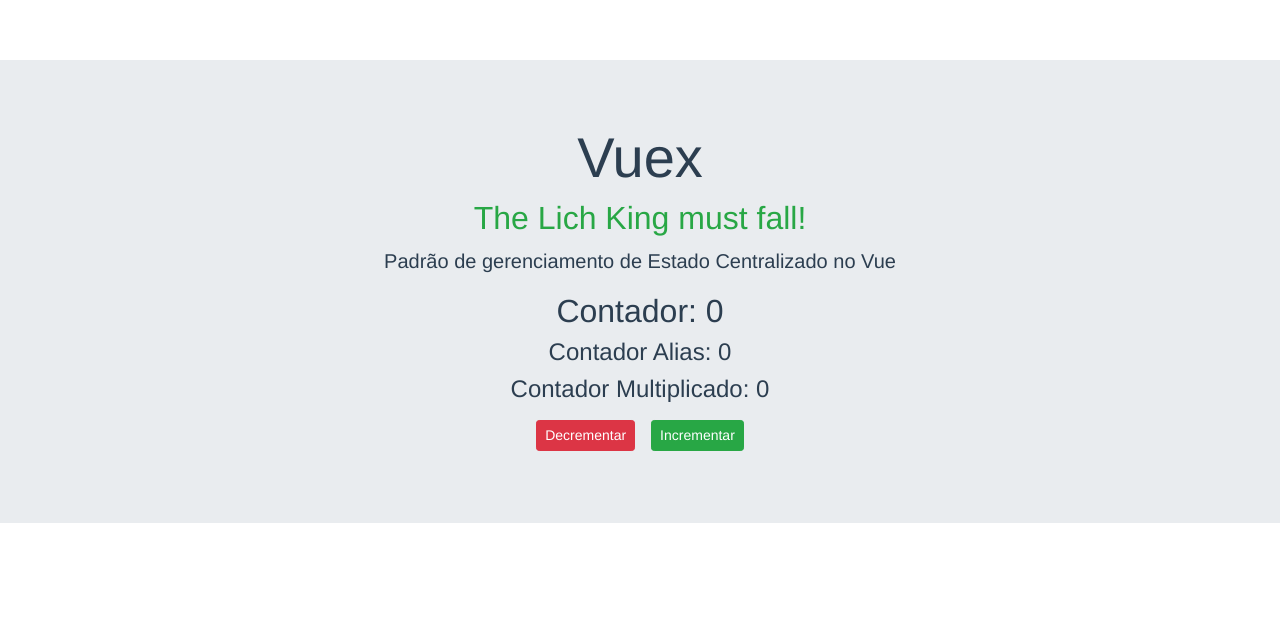
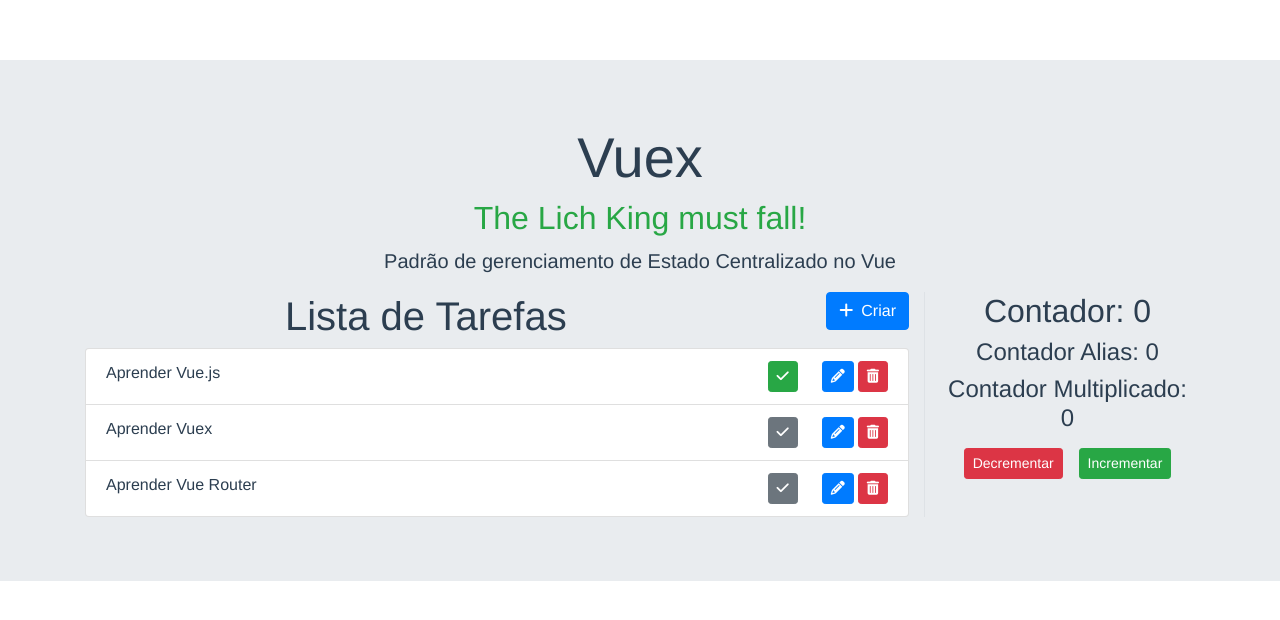
Before and after one commit to italofelipe/vuex-practice, a Vue app: page / in a window 1280 px wide. Shown: the top 620 px of the page. Built offline with nearby package versions, Linux system fonts and the light colour scheme.

Commit message:
Criado "template" inicial da aplciacao de gerenciador de Tarefas.

```diff
--- a/public/index.html
+++ b/public/index.html
@@ -37,5 +37,6 @@
 			integrity="sha384-wfSDF2E50Y2D1uUdj0O3uMBJnjuUD4Ih7YwaYd1iqfktj0Uod8GCExl3Og8ifwB6"
 			crossorigin="anonymous"
 		></script>
+		<script src="https://kit.fontawesome.com/21556f1397.js" crossorigin="anonymous"></script>
 	</body>
 </html>
--- a/src/App.vue
+++ b/src/App.vue
@@ -2,15 +2,19 @@
   <div id="app">
     <div class="jumbotron jumbotron-fluid">
       <div class="container">
-        <h1 class="display-4">
-          Vuex
-        </h1>
+        <h1 class="display-4">Vuex</h1>
         <h2 class="text-success">{{`${scourge} must fall!`}}</h2>
-          <p class="lead">Padrão de gerenciamento de Estado Centralizado no Vue</p>
+        <p class="lead">Padrão de gerenciamento de Estado Centralizado no Vue</p>
       </div>
       <div class="container">
-        <Contador />
-
+        <div class="row">
+          <div class="col-sm-9 border-right">
+            <TarefasLista />
+          </div>
+          <div class="col-sm-3">
+            <Contador />
+          </div>
+        </div>
       </div>
     </div>
   </div>
@@ -19,24 +23,26 @@
 <script>
 import { mapState } from "vuex";
 
-import Contador from './components/Contador'
+import Contador from "./components/Contador";
+import TarefasLista from "./components/TarefasLista";
 
 export default {
-  name: 'app',
+  name: "app",
   components: {
-    Contador
+    Contador,
+    TarefasLista
   },
   computed: {
     ...mapState({
-      scourge: 'nome'
+      scourge: "nome"
     })
   }
-}
+};
 </script>
 
 <style>
 #app {
-  font-family: 'Avenir', Helvetica, Arial, sans-serif;
+  font-family: "Avenir", Helvetica, Arial, sans-serif;
   -webkit-font-smoothing: antialiased;
   -moz-osx-font-smoothing: grayscale;
   text-align: center;
--- /dev/null
+++ b/src/components/TarafaSalvar.vue
@@ -0,0 +1,59 @@
+<template>
+  <div class="mt-4">
+    <hr />
+    <h2 class="font-weight-light">Salvar Tarefa</h2>
+    <form @submit.prevent="salvar">
+      <div class="row">
+        <div :class="classeColuna">
+          <div class="form-group">
+            <input
+              type="text"
+              class="form-control"
+              placeholder="Titulo da tarefa"
+              :value="tarefa && tarefa.titulo"
+            />
+          </div>
+        </div>
+
+        <div class="col-sm-2" v-if="tarefa">
+          <div class="form-group">
+            <label>Tarefa Concluida?</label>
+
+            <button class="btn btn-sm d-block" type="button" :class="classeBotao">
+              <i class="fa fa-check"></i>
+            </button>
+          </div>
+        </div>
+      </div>
+      <button type="submit" class="btn btn-primary">Salvar</button>
+    </form>
+  </div>
+</template>
+
+<script>
+export default {
+  name: "TarafaSalvar",
+  props: {
+    tarefa: {
+      type: Object,
+      default: undefined
+    },
+    computed: {
+      classeColuna() {
+        return this.tarefa ? "col-sm-10" : "col-sm-12";
+      },
+      classeBotao() {
+        return this.tarefa && this.tarefa.concluido
+          ? "btn-success"
+          : "btn-secondary";
+      }
+    },
+    methods: {
+      salvar() {
+        const operacao = !this.tarefa ? "criar" : "editar";
+        alert("Operacao:", operacao);
+      }
+    }
+  }
+};
+</script>
--- /dev/null
+++ b/src/components/TarafasListaItem.vue
@@ -0,0 +1,45 @@
+<template>
+  <li class="list-group-item d-flex">
+    <span>{{tarefa.titulo}}</span>
+    <span class="espacar"></span>
+    <button class="btn btn-sm mr-4" :class="classeCSS" :title="textoBotaoConcluido">
+      <i class="fa fa-check"></i>
+    </button>
+    <button class="btn btn-primary btn-sm mr-1" title="Editar" @click="$emit('editar', tarefa)">
+      <i class="fa fa-pencil-alt"></i>
+    </button>
+
+    <button class="btn btn-danger btn-sm" title="Deletar">
+      <i class="fa fa-trash"></i>
+    </button>
+  </li>
+</template>
+
+<script>
+export default {
+  name: "TarafasListaItem",
+  props: {
+    tarefa: {
+      type: Object,
+      required: true
+    }
+  },
+  computed: {
+    classeCSS() {
+      return {
+        "btn-secondary": !this.tarefa.concluido,
+        "btn-success": this.tarefa.concluido
+      };
+    },
+    textoBotaoConcluido() {
+      return this.tarefa.concluido ? "Refazer Tarefa" : "Concluir Tarefa";
+    }
+  }
+};
+</script>
+
+<style scoped>
+.espacar {
+  flex: 1 1 auto;
+}
+</style>
--- /dev/null
+++ b/src/components/TarefasLista.vue
@@ -0,0 +1,67 @@
+<template>
+  <div>
+    <div class="row">
+      <div class="col-sm-10">
+        <h1 class="font-weight-light">Lista de Tarefas</h1>
+      </div>
+      <div class="col-sm-2">
+        <button class="btn btn-primary float-right" @click="exibirFormularioCriarTarefa">
+          <i class="fa fa-plus mr-2"></i>
+          <span>Criar</span>
+        </button>
+      </div>
+    </div>
+
+    <ul class="list-group" v-if="tarefas.length > 0">
+      <TarafasListaItem
+        v-for="tarefa in tarefas"
+        :key="tarefa.id"
+        :tarefa="tarefa"
+        @editar="selecionarTarefaParaEdicao"
+      />
+    </ul>
+    <p v-else>Nenhuma tarefa criada.</p>
+    <TarafaSalvar v-if="exibirFormulario" :tarefa="tarefaSelecionada" />
+  </div>
+</template>
+
+<script>
+import TarafasListaItem from "./TarafasListaItem";
+import TarafaSalvar from "./TarafaSalvar";
+export default {
+  name: "TarefasLista",
+  components: {
+    TarafasListaItem,
+    TarafaSalvar
+  },
+  data() {
+    return {
+      exibirFormulario: false,
+      tarefaSelecionada: undefined,
+      tarefas: [
+        { id: 1, titulo: "Aprender Vue.js", concluido: true },
+        { id: 2, titulo: "Aprender Vuex", concluido: false },
+        { id: 3, titulo: "Aprender Vue Router", concluido: false }
+      ]
+    };
+  },
+  methods: {
+    exibirFormularioCriarTarefa() {
+      // Verificar se ja temos uma tarefa selecionada (ja temos isso lcoalmente no Data)
+      if (this.tarefaSelecionada) {
+        this.tarefaSelecionada = undefined;
+        return;
+      }
+      this.exibirFormulario = !this.exibirFormulario;
+    },
+    selecionarTarefaParaEdicao(tarefa) {
+      this.exibirFormulario = true;
+      this.tarefaSelecionada = tarefa;
+    },
+    resetar() {
+      this.exibirFormulario = false;
+      this.tarefaSelecionada = undefined;
+    }
+  }
+};
+</script>
```
